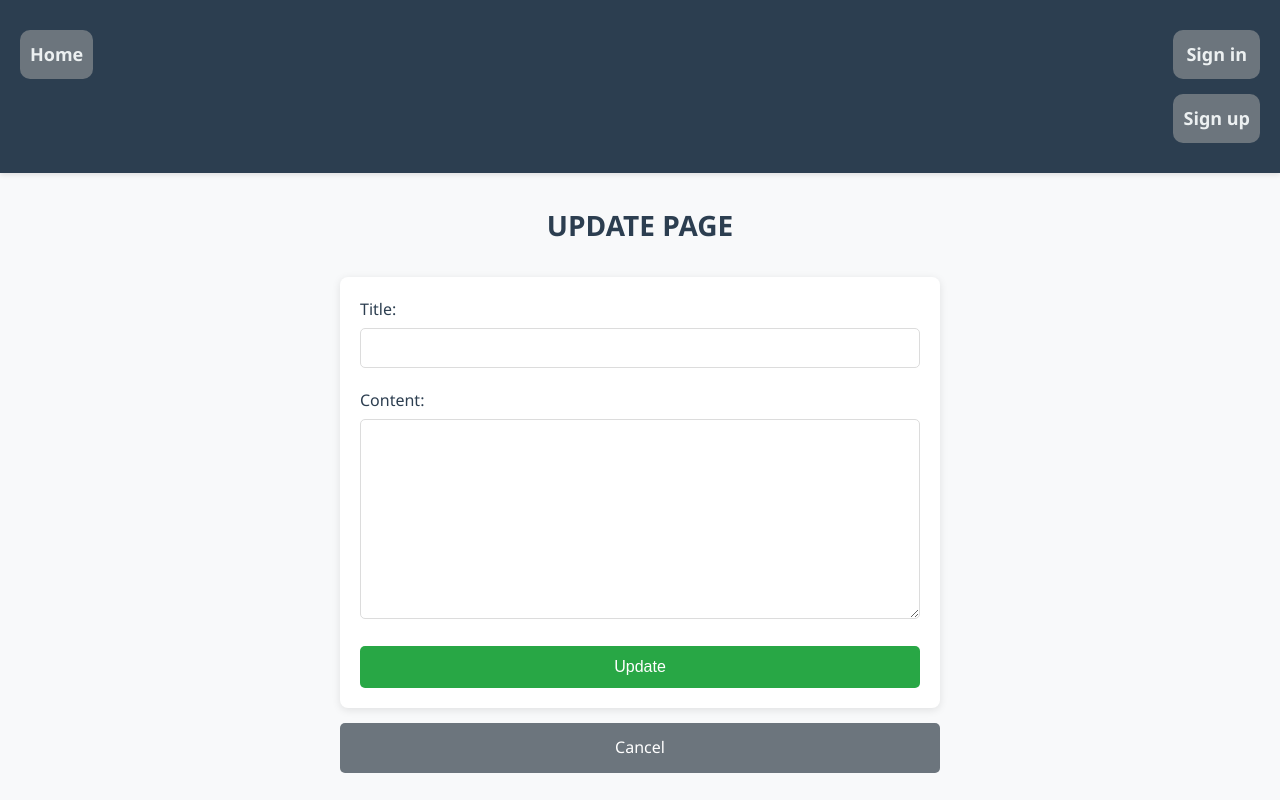
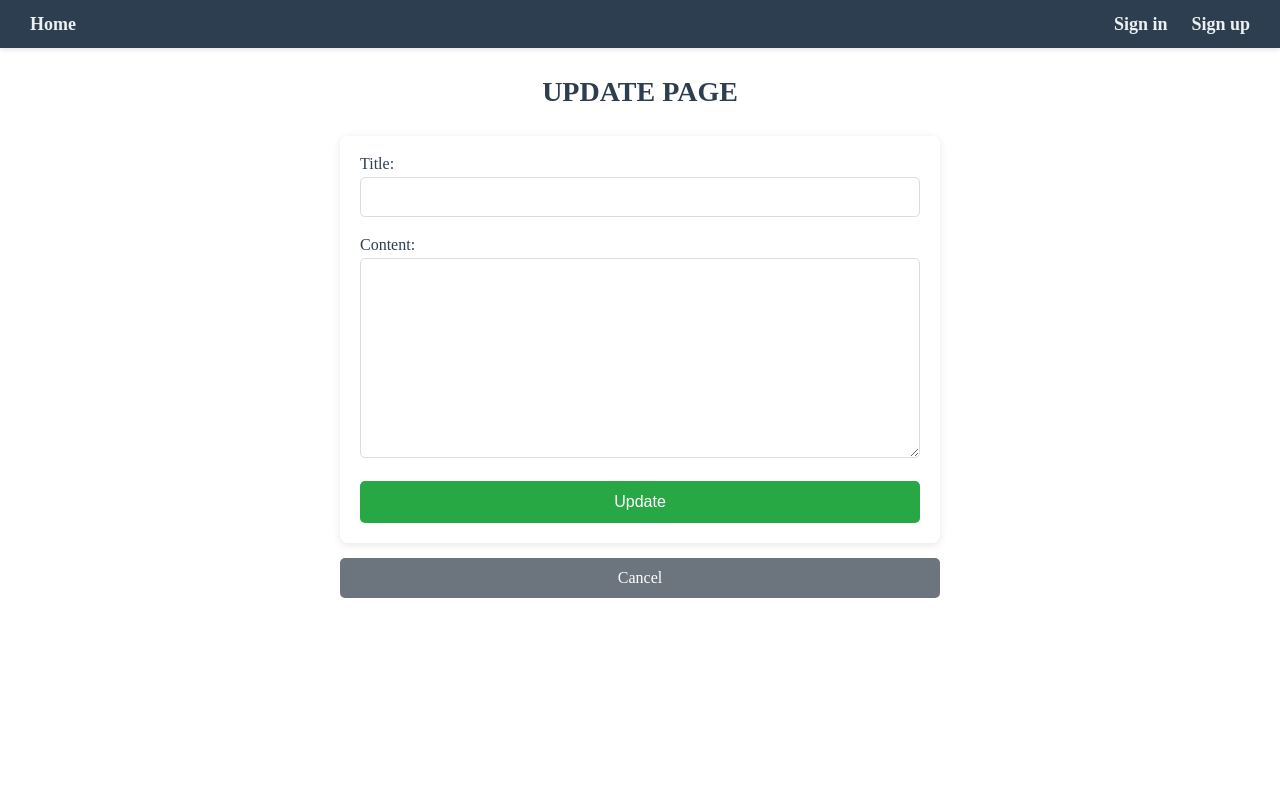
Before and after one commit to chien24/flask-tiny-app, a Django app: template blog_web/templates/blogApp/update.html in a window 1280 px wide. Run offline with Django 3.2, Linux system fonts and the light colour scheme; the template is opened without the code that fills it, so the values that code supplies are empty.

Commit message:
update font-end version2

```diff
--- a/blog_web/static/blogApp/CSS/update.css
+++ b/blog_web/static/blogApp/CSS/update.css
@@ -1,16 +1,3 @@
-/* Reset cơ bản nếu reset.css chưa có */
-* {
-    margin: 0;
-    padding: 0;
-    box-sizing: border-box;
-}
-
-body {
-    font-family: 'Segoe UI', Tahoma, Geneva, Verdana, sans-serif;
-    line-height: 1.6;
-    background-color: #f8f9fa;
-    color: #333;
-}
 
 /* Định dạng tiêu đề */
 h1 {
@@ -110,7 +97,7 @@ form input[type="submit"]:hover {
 }
 
 /* Định dạng liên kết Cancel */
-a {
+a.cancel-button {
     display: block;
     text-align: center;
     margin: 15px auto;
--- a/blog_web/templates/blogApp/create.html
+++ b/blog_web/templates/blogApp/create.html
@@ -23,6 +23,6 @@
     </div>
     <input type="submit" value="Create">
 </form>
-<a href="{% url 'blogApp:home' %}"><button>Cancel</button></a>
+<a class="cancel-button" href="{% url 'blogApp:home' %}"><button>Cancel</button></a>
 
 {% endblock %}
--- a/blog_web/templates/blogApp/update.html
+++ b/blog_web/templates/blogApp/update.html
@@ -22,5 +22,5 @@
     </div>
     <input type="submit" value="Update">
 </form>
-<a href="{% url 'blogApp:home' %}">Cancel</a>
+<a class="cancel-button" href="{% url 'blogApp:home' %}">Cancel</a>
 {% endblock %}
```
Also changed, not shown: blog_web/static/blogApp/CSS/create.css (+5 -35 lines), blog_web/db.sqlite3.
